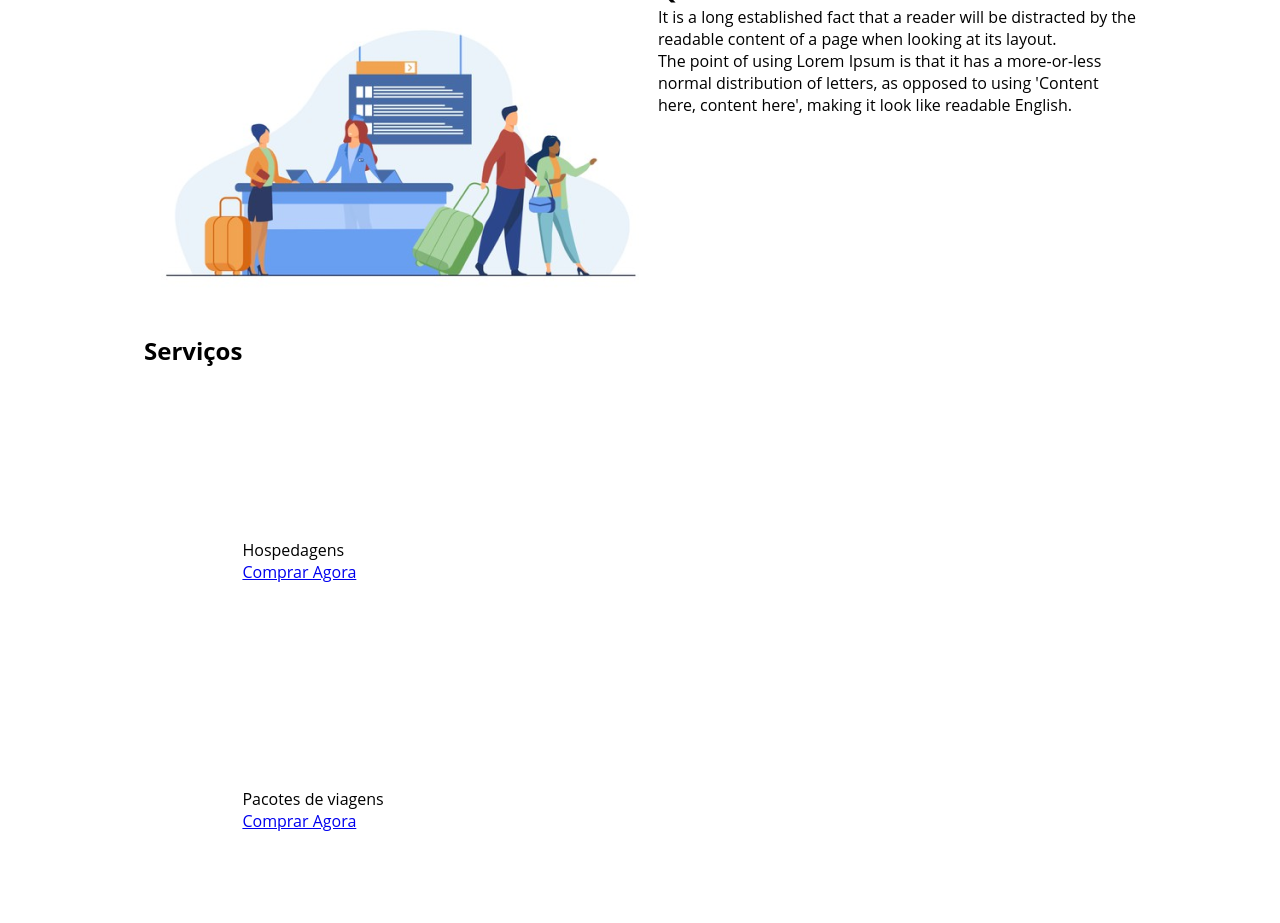
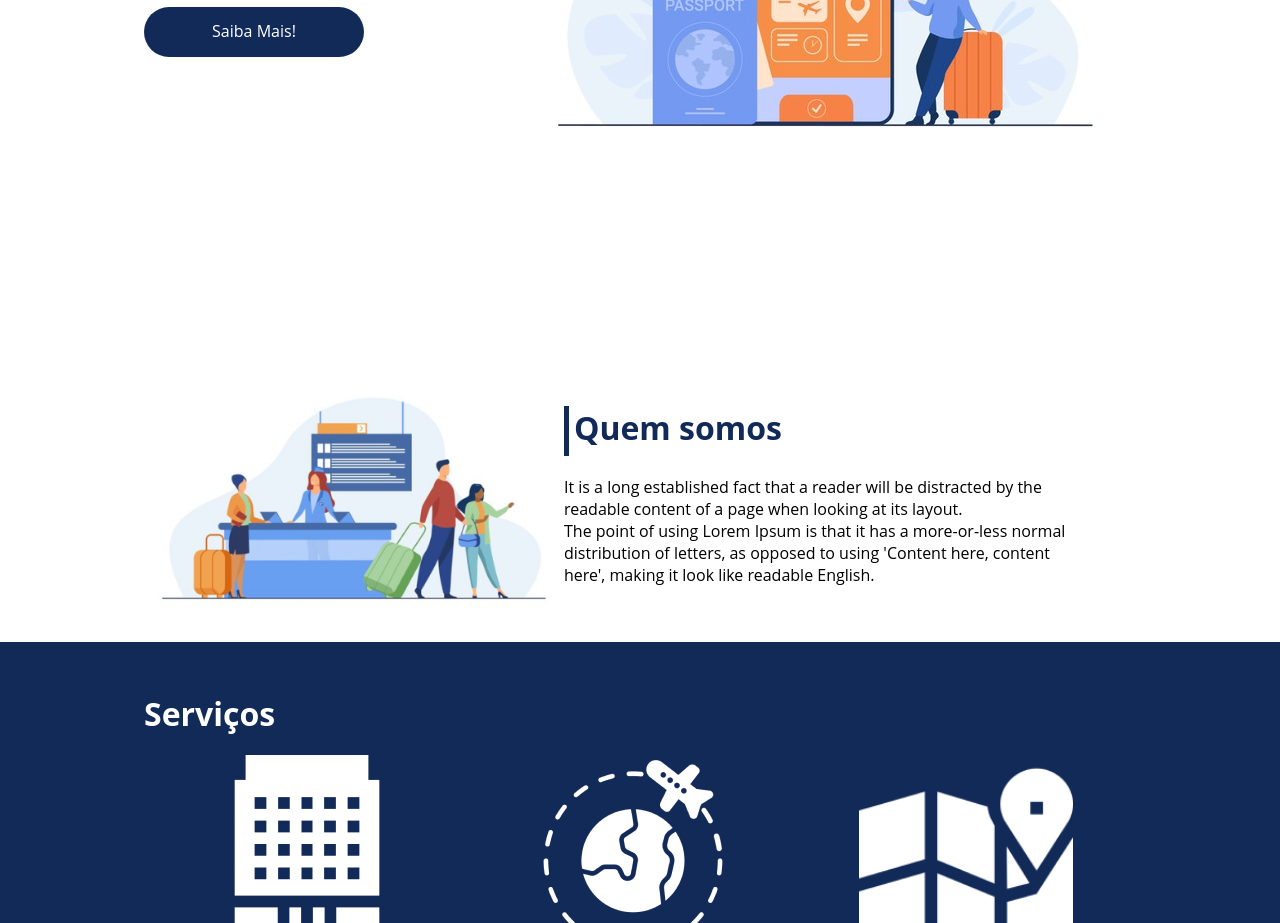
Before and after one commit to isisfa/lp-tourism, a plain HTML site: page index.html in a window 1280 px wide. Shown: the part 549-1472 px from the top of the page. Drawn offline with Linux system fonts and the light colour scheme.

Commit message:
quem-somos and services

```diff
--- a/index.html
+++ b/index.html
@@ -19,24 +19,18 @@
     </header>
 
     <div class="flex-container presentation">
-      <div>
+      <div class="presentation-text">
         <h1>Flex <br />Turismos</h1>
         <p>O melhor serviço para você!</p>
         <a href="">Saiba Mais!</a>
       </div>
 
       <div>
-        <div>
         <img src="./images/0-main.png" alt="banner de apresentação" />
       </div>
     </div>
-    </div>
 
-    <div class="flex-container">
-      <div>
-        <img src="./images/1-quem-somos.png" alt="balcão de atendimento" />
-      </div>
-
+    <div class="flex-container" id="quem-somos">
       <div>
         <h2>Quem somos</h2>
         <p>
@@ -49,32 +43,38 @@
           here', making it look like readable English.
         </p>
       </div>
+
+      <div>
+        <img src="./images/1-quem-somos.png" alt="balcão de atendimento" />
+      </div>
     </div>
 
-    <div class="flex-container">
+    <div class="external-container">
+        <div class="flex-container" id="services">
             <div>
             <h2>Serviços</h2>
             </div>
 
-      <div>
-        <div>
+            <div class="services-list">
+            <div class="service-item">
                 <div><img src="./images/icon-2.png" alt="hospedagens" /></div>
                 <p>Hospedagens</p>
                 <a href="#">Comprar Agora</a>
             </div>
 
-        <div>
+            <div class="service-item">
                 <div><img src="./images/icon-1.png" alt="pacote de viagens" /></div>
                 <p>Pacotes de viagens</p>
                 <a href="#">Comprar Agora</a>
             </div>
 
-        <div>
+            <div class="service-item">
                 <div>
                 <img src="./images/icon-3.png" alt="roteiros personalizados" />
                 </div>
                 <p>Roteiros personalizados</p>
                 <a href="#">Comprar Agora</a>
+            </div>
             </div>
         </div>
     </div>
--- a/style.css
+++ b/style.css
@@ -2,6 +2,8 @@
     margin: 0;
     padding: 0;
     font-family: 'Open Sans', sans-serif;
+    --darkblue: #122a57;
+    --white: #fff;
 }
 
 ul{
@@ -14,33 +16,150 @@ ul li a{
     text-decoration: none;
 }
 
+div img{
+    display: block;
+    width: 100%;
+}
+
 .flex-container{
     display: flex;
     width: 100%;
-    max-width: 992px;
+    max-width: 62rem;
     margin: auto;
 
 }
 
 header{
     background-color: #122a57;
-    height: 100px;
+    height: 6.25rem;
     display: flex;
     align-items: center;
-    color: #fff;
+    color: var(--white);
 }
 
 header .list-items{
     display: flex;
     width: 100%;
-    max-width: 260px;
+    max-width: 16.25rem;
     justify-content: space-between;
 }
 
 .list-items li a{
-    color: #fff;
+    color: var(--white);
 }
 
 header .menu{
     justify-content: space-between;
+    align-items: center;
 }
+
+.presentation{
+    height: 100vh;
+    align-items: center;
+    justify-content: space-between;
+}
+
+.presentation .presentation-text{
+    min-height: 0.78rem;
+}
+
+.presentation-text h1{
+    color: var(--darkblue);
+    font-size: 3rem;
+    margin-bottom: 0.62rem;
+}
+
+.presentation-text a{
+    color: var(--white);
+    background-color: var(--darkblue);
+    text-align: center;
+    border-radius: 1.87rem;
+    width: 220px;
+    display: block;
+    height: 3.12rem;
+    text-decoration: none;
+    line-height: 3.12rem;
+    margin: 0.625rem 0;
+}
+
+#quem-somos{
+    flex-direction: row-reverse;
+    align-items: center;
+    justify-content: space-between;
+}
+
+#quem-somos h2{
+    font-size: 2rem;
+    color: var(--darkblue);
+    display: flex;
+    margin-bottom: 1.25rem;
+}
+
+#quem-somos h2::before{
+    content: "";
+    height: 3.12rem;
+    width: 0.31rem;
+    margin-right: 0.31rem;
+    background-color: var(--darkblue);
+    position: relative;
+}
+
+#quem-somos p{
+    width: 90%;
+}
+
+#quem-somos img{
+    width: 420px;
+}
+
+.external-container{
+    background-color: var(--darkblue);
+    width: 100%;
+    padding-bottom: 6.25rem;
+    padding-top: 3.12rem;
+}
+
+#services{
+    flex-direction: column;
+}
+
+#services h2{
+    color: var(--white);
+    font-size: 2rem;
+    margin-bottom: 1.25rem;
+}
+
+.services-list{
+    display: flex;
+    justify-content: space-around;
+}
+
+.services-list .service-item{
+   text-align: center;
+}
+
+.service-item p{
+    color: var(--white);
+    margin-top: 1.25rem;
+    font-weight: 700;
+    font-size: 1.12rem;
+}
+
+.service-item a{
+    background-color: var(--white);
+    color: var(--darkblue);
+    text-decoration: none;
+    width: 13.7rem;
+    height: 3.12rem;
+    line-height: 3.12rem;
+    text-align: center;
+    border-radius: 1.87rem;
+    margin-top: 1.25rem;
+    padding: 0.31rem 0.62rem;
+    font-size: 0.87rem;
+}
+
+service-item img{
+    width: 80%;
+    margin: auto;
+}
```
Lines whose indentation alone changed are shown as unchanged.
